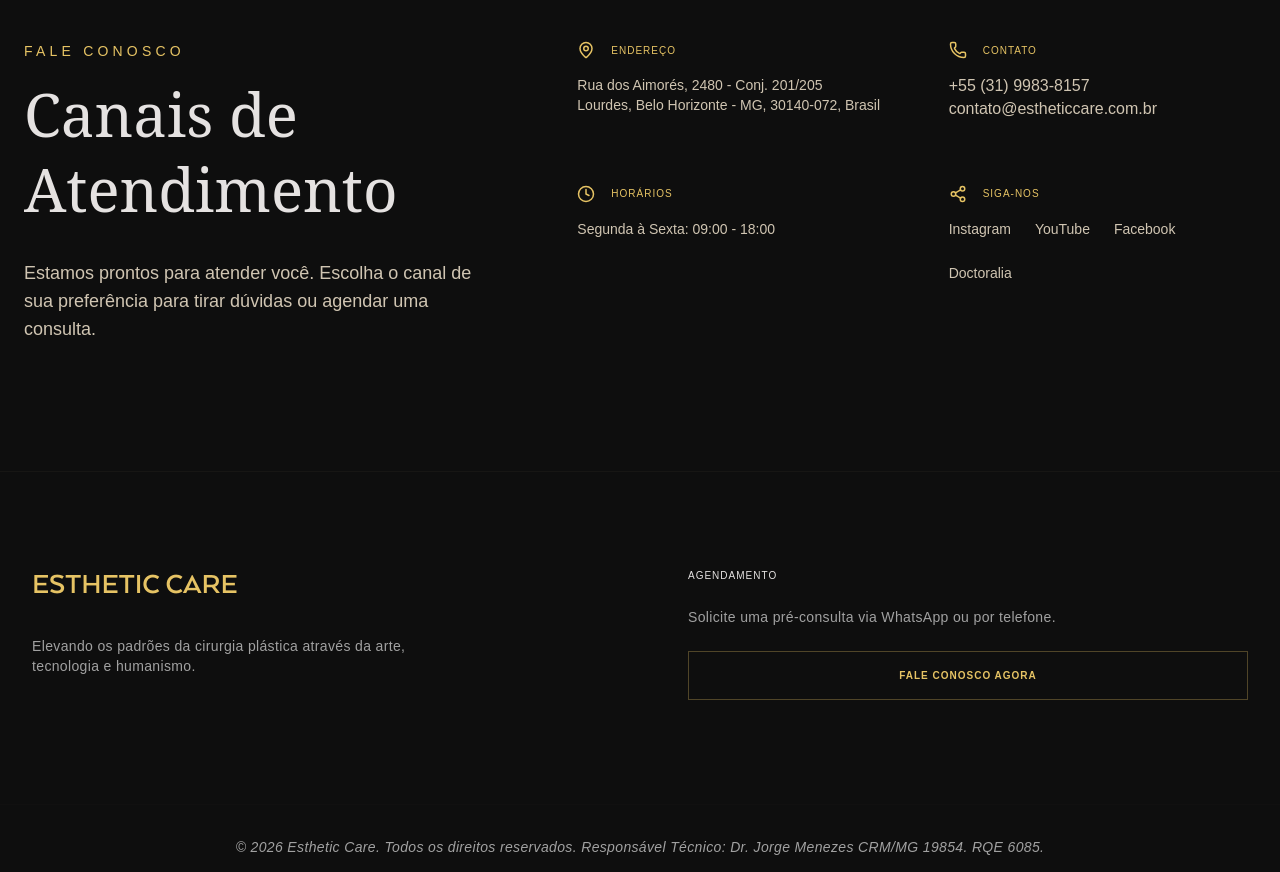
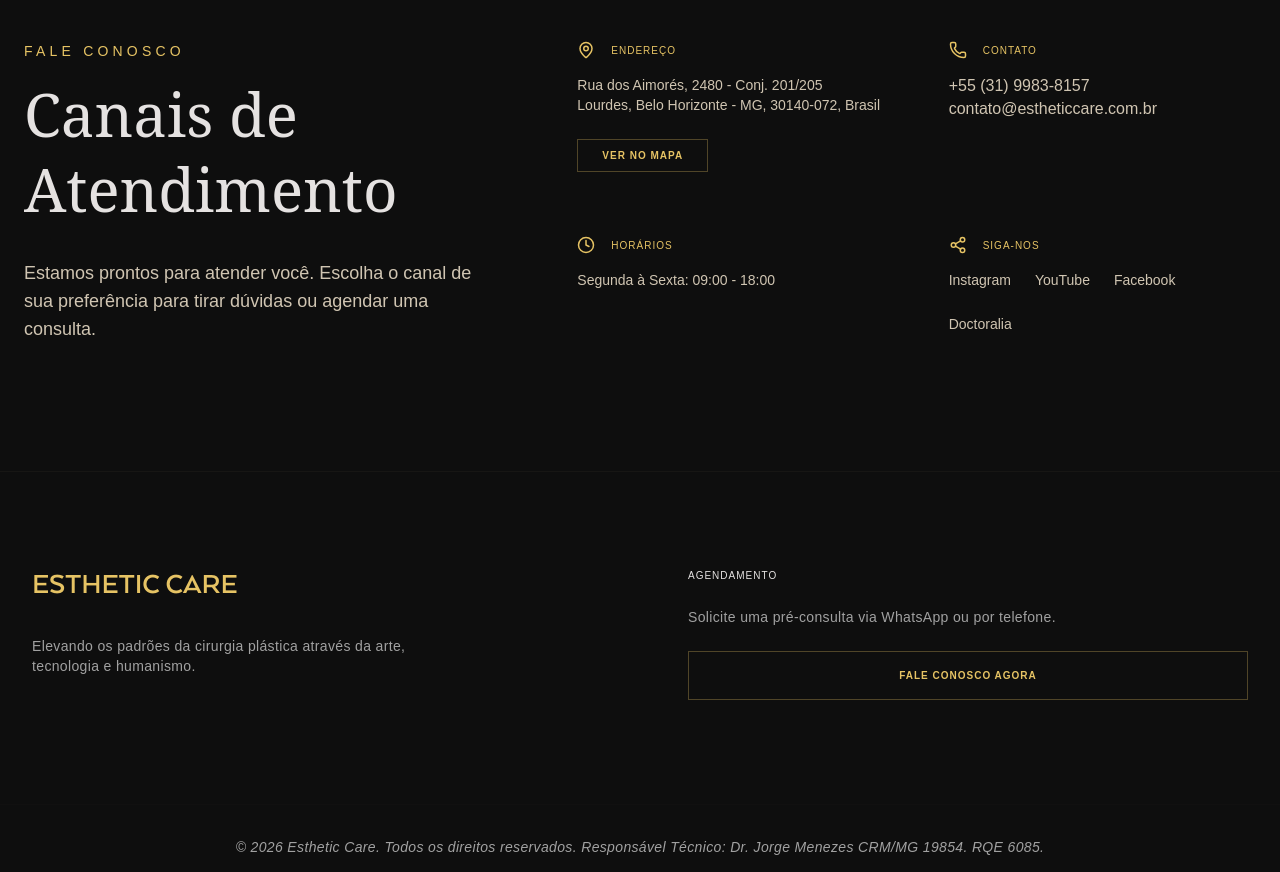
Before and after one commit to drjorgemenezes/estheticcare, a React (Vite) app: page / in a window 1280 px wide. Shown: the part 8040-8912 px from the top of the page. Built offline with nearby package versions, Linux system fonts and the light colour scheme.

Commit message:
feat: implement App component with procedure carousels and hero section slider

```diff
--- a/src/App.tsx
+++ b/src/App.tsx
@@ -812,6 +812,12 @@
                 <span className="font-label uppercase tracking-widest text-[10px]">Endereço</span>
               </div>
               <p className="text-on-surface-variant font-light text-sm">Rua dos Aimorés, 2480 - Conj. 201/205 <br />Lourdes, Belo Horizonte - MG, 30140-072, Brasil</p>
+              <Link
+                to="/localizacao"
+                className="inline-block border border-primary/30 text-primary px-6 py-2 font-label uppercase text-[10px] tracking-widest font-bold hover:bg-primary/10 transition-colors mt-2"
+              >
+                Ver no Mapa
+              </Link>
             </div>
 
             <div className="space-y-4">
```
